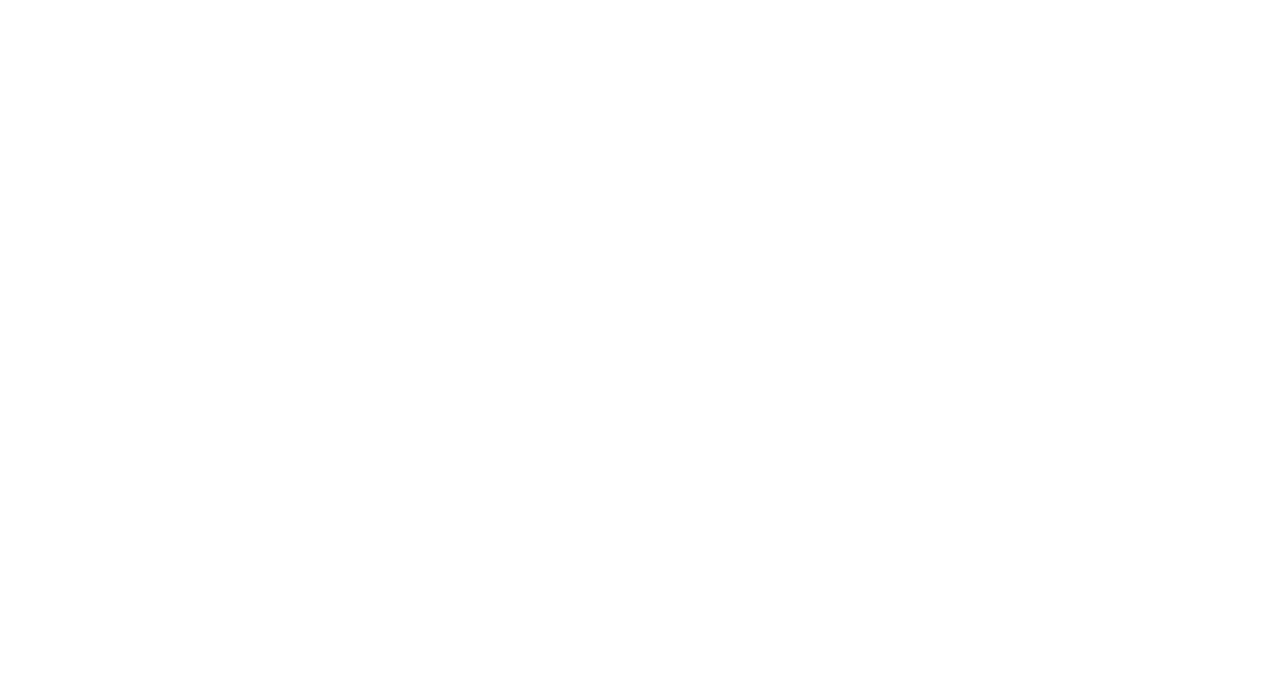
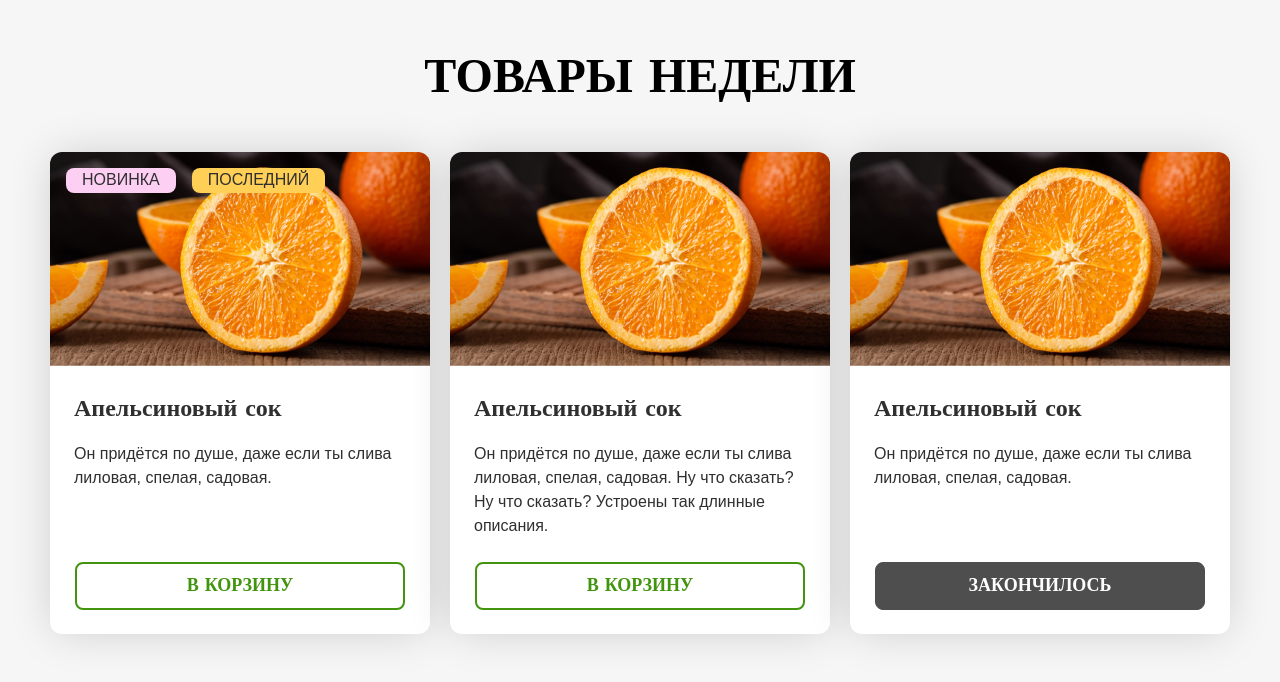
Before and after one commit to kira-zaytseva/spurIT, a plain HTML site: page 01-product-card/index.html in a window 1280 px wide. Drawn offline with Linux system fonts and the light colour scheme.

Commit message:
task 01 completed

```diff
--- a/01-product-card/index.css
+++ b/01-product-card/index.css
@@ -1 +1,148 @@
 /* Смотри сколько снизу свободного места! Оно идеально подойдёт, чтобы писать твои стили! */
+
+html {
+    box-sizing: border-box;
+    font-family: 'Arial Black';
+    font-style: normal;
+    background: #F6F6F6;
+}
+
+*,
+*::before,
+*::after {
+    box-sizing: inherit;
+}
+
+body {
+    width: 100%;
+    padding: 0 20px 20px 20px;
+    margin: 0;
+}
+
+.products-of-the-week {
+    width: 100%;
+}
+
+.products-of-the-week__title {
+    text-align: center;
+    font-weight: 900;
+    font-size: 48px;
+    line-height: 72px;
+    text-transform: uppercase;
+}
+
+.products-of-the-week__items-container {
+    display: flex;
+    flex-wrap: wrap;
+    justify-content: center;
+    gap: 20px;
+    height: auto;
+    margin: 0;
+    padding: 0;
+    list-style: none;
+}
+
+.products-of-the-week__item-card {
+    display: flex;
+    flex-direction: column;
+    align-items: center;
+    position: relative;
+    max-width: 380px;
+    height: auto;
+    padding: 214px 24px 96px;
+    border-radius: 12px;
+    overflow: hidden;
+    color: #2F2F2F;
+    background: #FFFFFF;
+    box-shadow: 0 0 45px -4px rgba(0, 0, 0, 0.18);
+}
+
+.item-card__image {
+    position: absolute;
+    top: 0;
+    width: 100%;
+    height: 214px;
+    object-fit: cover;
+}
+
+.item-card__tags-list {
+    display: flex;
+    flex-direction: row;
+    flex-wrap: wrap;
+    position: absolute;
+    top: 16px;
+    left: 16px;
+    justify-content: space-between;
+    gap: 16px;
+    padding: 0;
+    font-family: 'Arial';
+}
+
+.item-card__tag {
+    width: auto;
+    height: 25px;
+    padding: 0 16px;
+    border-radius: 8px;
+    list-style: none;
+    font-weight: 400;
+    font-size: 16px;
+    line-height: 24px;
+    text-transform: uppercase;
+}
+
+.item-card__tag--new {
+    background: #FDCFF3;
+}
+
+.item-card__tag--last {
+    background: #FFCF56;
+}
+
+.item-card__title {
+    width: 100%;
+    margin: 24px 0 16px 0;
+    font-weight: 900;
+    font-size: 24px;
+    line-height: 36px;
+}
+
+.item-card__description {
+    margin: 0;
+    font-family: 'Arial';
+    font-weight: 400;
+    font-size: 16px;
+    line-height: 24px;
+}
+
+.item-card__button {
+    position: absolute;
+    bottom: 24px;
+    width: 87%;
+    height: 48px;
+    border: 2px solid #42940F;
+    border-radius: 8px;
+    background-color: #FFFFFF;
+    font-family: 'Arial Black';
+    font-weight: 900;
+    font-size: 18px;
+    line-height: 25px;
+    color: #42940F;
+    text-transform: uppercase;
+}
+
+.item-card__button:disabled {
+    border: 1px solid #4E4E4E;
+    background: #4E4E4E;
+    color: #FFFFFF;
+}
+
+.item-card__button:not(:disabled):hover {
+    background: #42940F;
+    color: #FFFFFF;
+}
+
+.item-card__button:not(:disabled):active {
+    border: 2px solid #1F5200;
+    background: #1F5200;
+    color: #FFFFFF;
+}
--- a/01-product-card/index.html
+++ b/01-product-card/index.html
@@ -1,16 +1,50 @@
 <!doctype html>
 <html lang="ru">
+
 <head>
     <meta charset="UTF-8">
     <meta name="viewport"
-          content="width=device-width, user-scalable=no, initial-scale=1.0, maximum-scale=1.0, minimum-scale=1.0">
+        content="width=device-width, user-scalable=no, initial-scale=1.0, maximum-scale=1.0, minimum-scale=1.0">
     <meta http-equiv="X-UA-Compatible" content="ie=edge">
     <title>SpurIT - Тестовое задание 1. HTML и CSS</title>
     <link rel="stylesheet" href="./index.css">
 </head>
+
 <body>
-<main>
-<!-- Напиши разметку на этом месте и больше ничего не трогай -->
-</main>
+    <main>
+        <section class="products-of-the-week">
+            <h1 class="products-of-the-week__title">Товары недели</h1>
+            <ul class="products-of-the-week__items-container">
+                <li class="products-of-the-week__item-card">
+                    <img src="./img/product-img.jpg" alt="Orange juice" class="item-card__image">
+                    <ul class="item-card__tags-list">
+                        <li class="item-card__tag item-card__tag--new">Новинка</li>
+                        <li class="item-card__tag item-card__tag--last">Последний</li>
+                    </ul>
+                    <h2 class="item-card__title">Апельсиновый сок</h2>
+                    <p class="item-card__description">Он придётся по душе, даже если ты слива лиловая, спелая,
+                        садовая.</p>
+                    <button class="item-card__button">В корзину</button>
+                </li>
+                <li class="products-of-the-week__item-card">
+                    <img src="./img/product-img.jpg" alt="Orange juice" class="item-card__image">
+                    <h2 class="item-card__title">Апельсиновый сок</h2>
+                    <p class="item-card__description">
+                        Он придётся по душе, даже если ты слива лиловая, спелая, садовая. Ну что сказать? Ну что сказать? Устроены так длинные описания.
+                    </p>
+                    <button class="item-card__button">В корзину</button>
+                </li>
+                <li class="products-of-the-week__item-card">
+                    <img src="./img/product-img.jpg" alt="Orange juice" class="item-card__image">
+                    <h2 class="item-card__title">Апельсиновый сок</h2>
+                    <p class="item-card__description">Он придётся по душе, даже если ты слива лиловая, спелая,
+                        садовая.
+                    </p>
+                    <button class="item-card__button" disabled>Закончилось</button>
+                </li>
+            </ul>
+        </section>
+    </main>
 </body>
+
 </html>
```
Also changed, not shown: 01-product-card/img/product-img.jpg (added).
